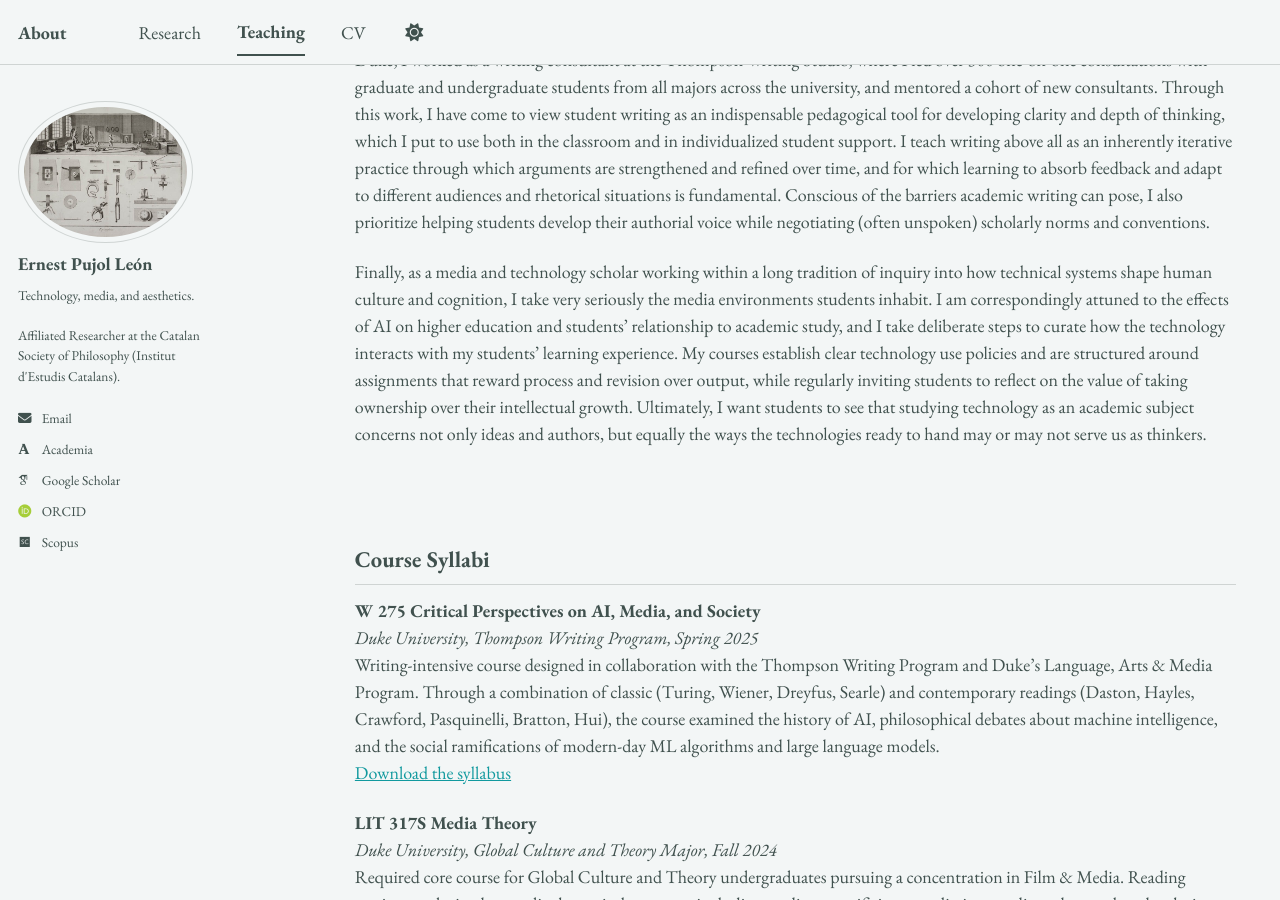
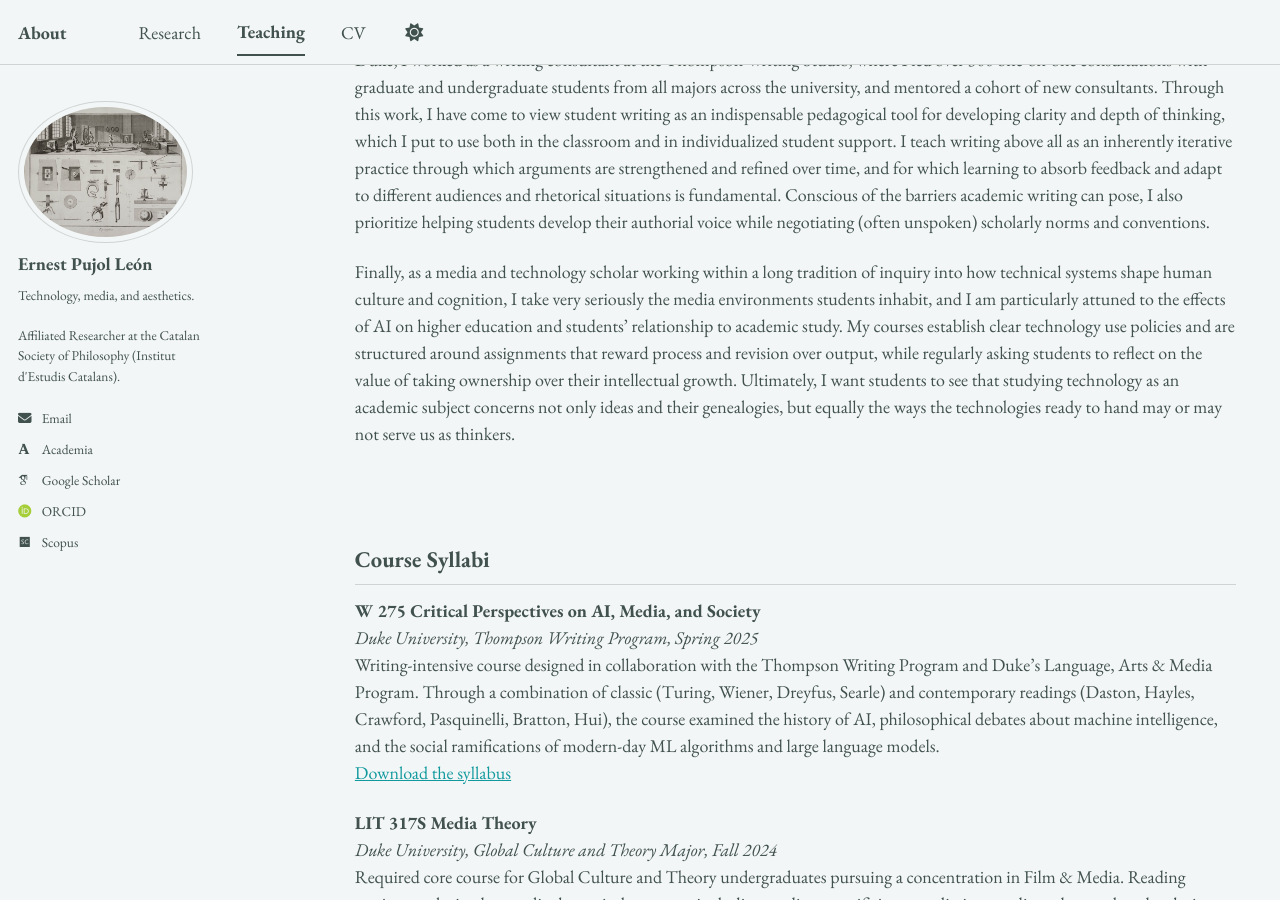
Before and after one commit to epujol90/epujol90.github.io, a Jekyll site: the page built from _pages/teaching.md, in a window 1280 px wide and 900 px high, scrolled down 521 px. Built offline with Jekyll 4.4.1, drawn with Linux system fonts in a browser that asks for light colours; some web fonts are replaced; a script bundle is joined from its source files by our own code; library files that are not in the unit come from our copies.

Commit message:
Update teaching.md

```diff
--- a/_pages/teaching.md
+++ b/_pages/teaching.md
@@ -11,7 +11,7 @@ My teaching experience includes both classroom instruction and writing center pr
 
 Beyond traditional coursework, my teaching is deeply indebted to my writing center experience. During my last two years at Duke, I worked as a writing consultant at the Thompson Writing Studio, where I led over 300 one-on-one consultations with graduate and undergraduate students from all majors across the university, and mentored a cohort of new consultants. Through this work, I have come to view student writing as an indispensable pedagogical tool for developing clarity and depth of thinking, which I put to use both in the classroom and in individualized student support. I teach writing above all as an inherently iterative practice through which arguments are strengthened and refined over time, and for which learning to absorb feedback and adapt to different audiences and rhetorical situations is fundamental. Conscious of the barriers academic writing can pose, I also prioritize helping students develop their authorial voice while negotiating (often unspoken) scholarly norms and conventions.
 
-Finally, as a media and technology scholar working within a long tradition of inquiry into how technical systems shape human culture and cognition, I take very seriously the media environments students inhabit. I am correspondingly attuned to the effects of AI on higher education and students’ relationship to academic study, and I take deliberate steps to curate how the technology interacts with my students’ learning experience. My courses establish clear technology use policies and are structured around assignments that reward process and revision over output, while regularly inviting students to reflect on the value of taking ownership over their intellectual growth. Ultimately, I want students to see that studying technology as an academic subject concerns not only ideas and authors, but equally the ways the technologies ready to hand may or may not serve us as thinkers.
+Finally, as a media and technology scholar working within a long tradition of inquiry into how technical systems shape human culture and cognition, I take very seriously the media environments students inhabit, and I am particularly attuned to the effects of AI on higher education and students’ relationship to academic study. My courses establish clear technology use policies and are structured around assignments that reward process and revision over output, while regularly asking students to reflect on the value of taking ownership over their intellectual growth. Ultimately, I want students to see that studying technology as an academic subject concerns not only ideas and their genealogies, but equally the ways the technologies ready to hand may or may not serve us as thinkers.
 <br>
 <br>
 <br>
```
